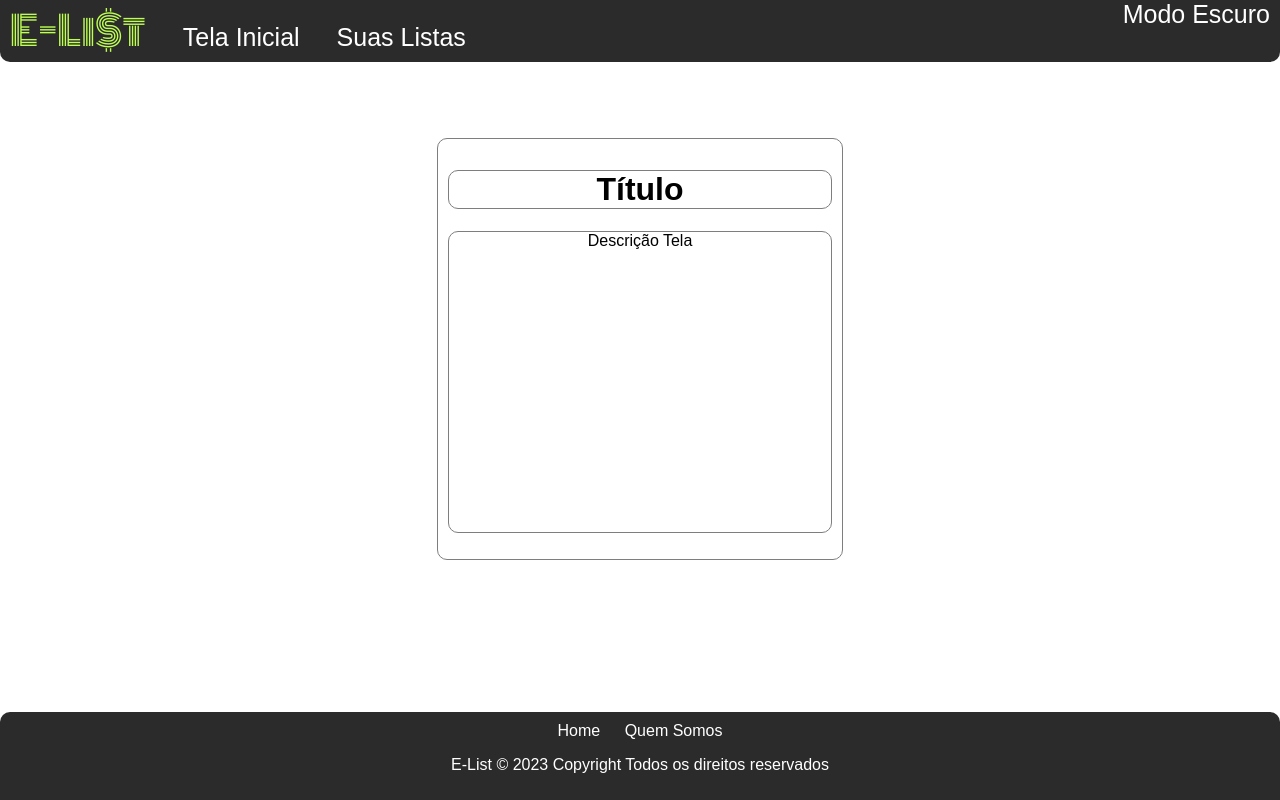
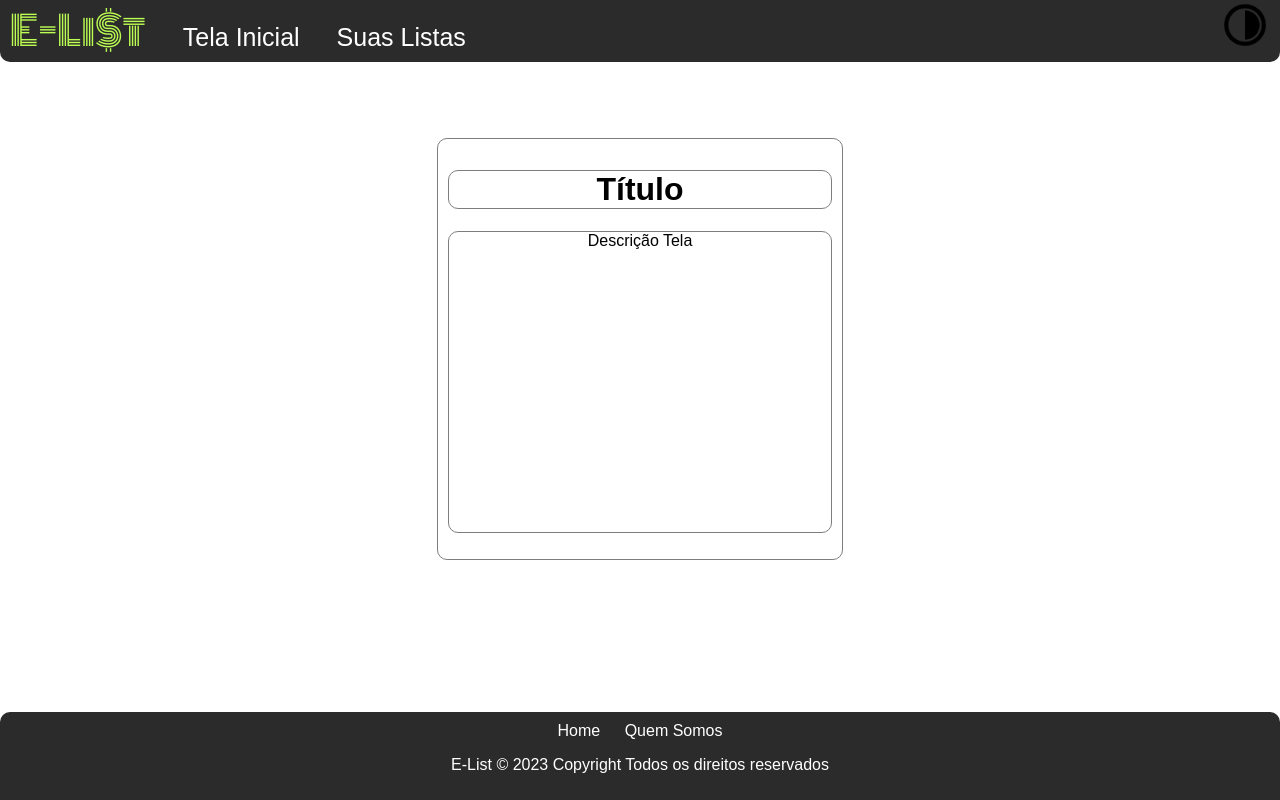
Before and after one commit to ICEI-PUC-Minas-PMV-SI/pmv-si-2023-1-e1-proj-web-t1-compras-do-mes, a plain HTML site: page src/master-page.html in a window 1280 px wide. Drawn offline with Linux system fonts and the light colour scheme.

Commit message:
Alterado o ícone de dark mode #30

```diff
--- a/src/css/Style.css
+++ b/src/css/Style.css
@@ -29,6 +29,15 @@ body {
     }
   }
 
+  .modoescuro a img{
+    width: 50px;
+  }
+
+  .modoescuro :hover{
+    width: 55px;
+    cursor:pointer;
+    transition: all 0.3s
+  }
 
 .dark-mode {
   background-color: rgb(32, 32, 32);
--- a/src/master-page.html
+++ b/src/master-page.html
@@ -15,7 +15,7 @@
           <div class="logo"><a href="master-page.html" >E-Li$t</span></a></div>
           <div class="navbuttons"><a href="";> Tela Inicial</a></div>
           <div class="navbuttons"><a href="";> Suas Listas</a></div>
-          <div class="modoescuro"><a onclick="myFunction()"> Modo Escuro </a></div>
+          <div class="modoescuro"><a onclick="myFunction()"> <img src="https://raw.githubusercontent.com/ICEI-PUC-Minas-PMV-SI/pmv-si-2023-1-e1-proj-web-t1-compras-do-mes/main/docs/img/Icons/circle-slice-4.png"> </a></div>
         </nav>
      </header>
     </div>
```
